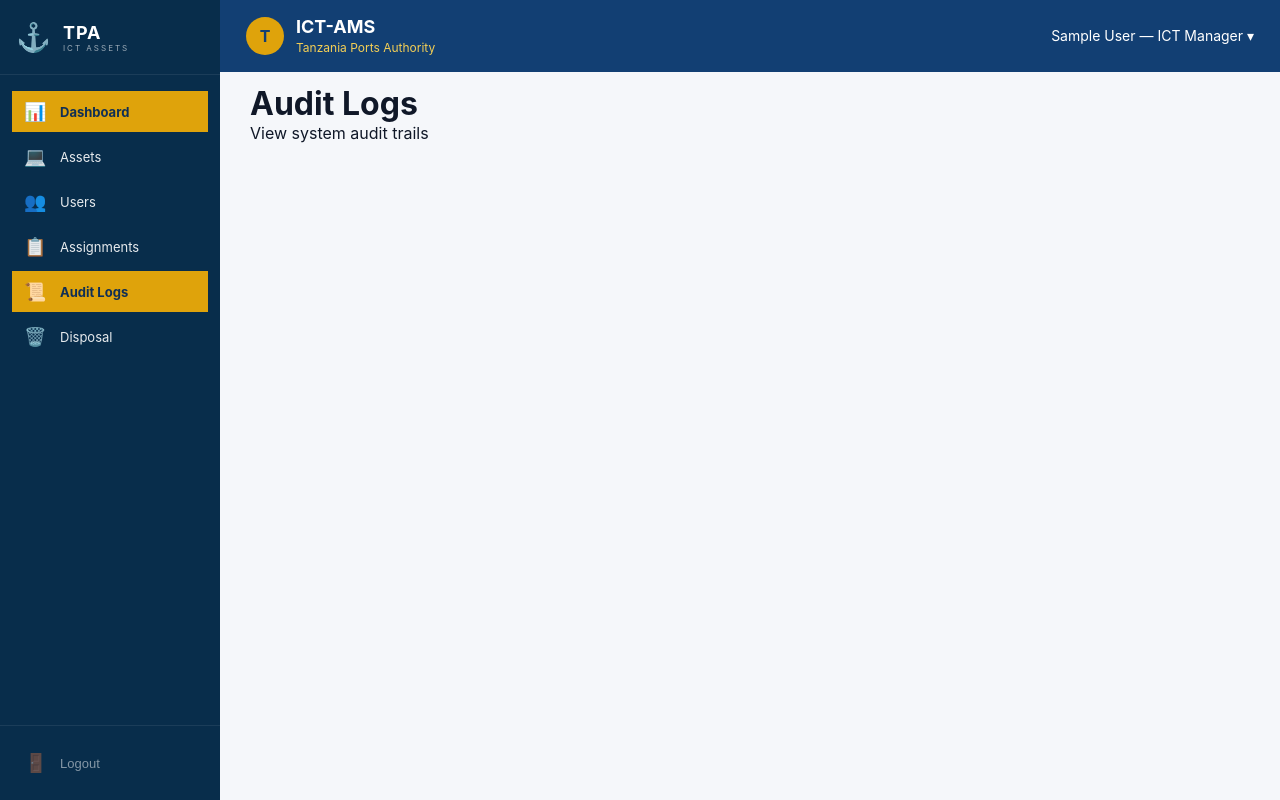
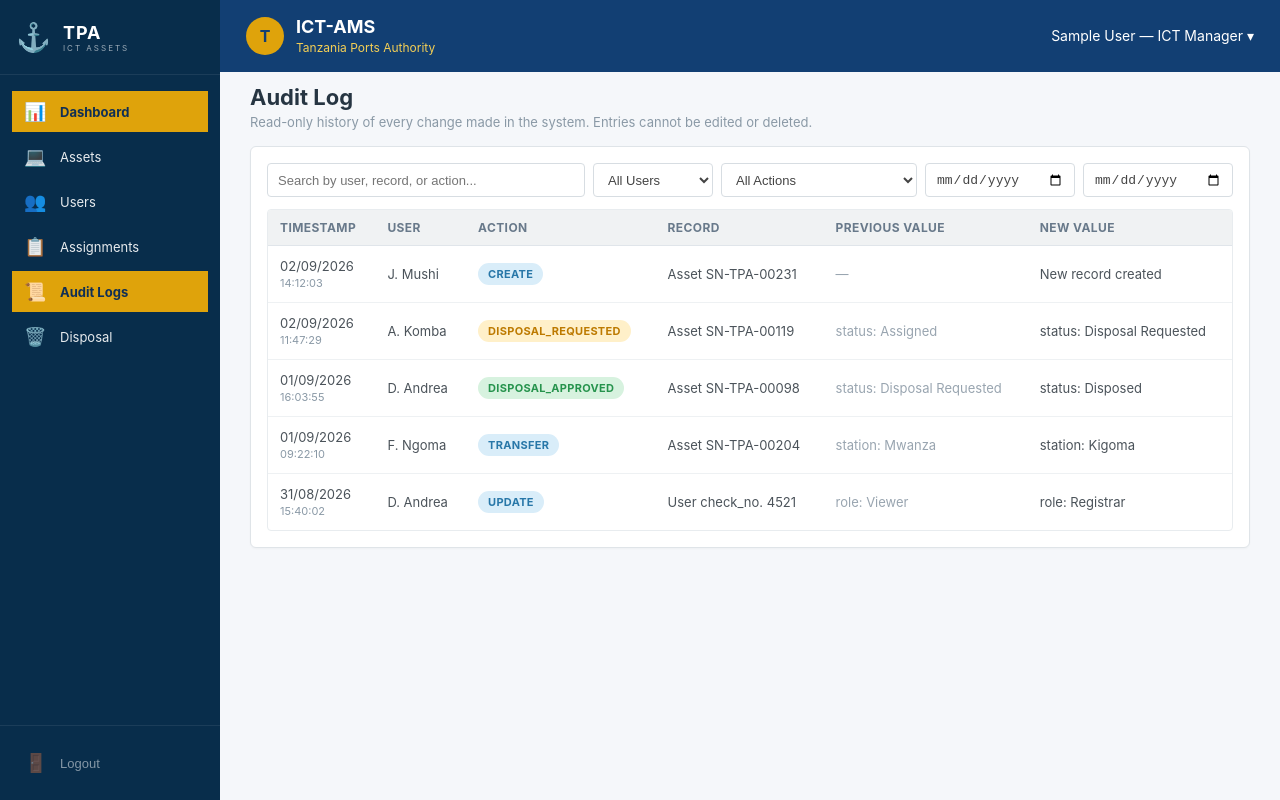
Before and after one commit to Eng-Digna/ICT-ASSETS-MANAGEMENT-SYSTEM, a Vue app in the folder frontend/: page /audit in a window 1280 px wide. Built offline with nearby package versions, Linux system fonts and the light colour scheme; sample sign-in values are in the browser's storage.

Commit message:
Update audit logs view

```diff
--- a/frontend/src/views/audit/AuditLogsView.vue
+++ b/frontend/src/views/audit/AuditLogsView.vue
@@ -1,3 +1,367 @@
 <template>
-  <div><h1>Audit Logs</h1><p>View system audit trails</p></div>
+  <div class="audit-page">
+
+    <!-- PAGE TITLE -->
+    <div class="page-title">
+      <h1>Audit Log</h1>
+      <p>
+        Read-only history of every change made in the system.
+        Entries cannot be edited or deleted.
+      </p>
+    </div>
+
+    <!-- AUDIT LOG CARD -->
+    <div class="audit-card">
+
+      <!-- FILTERS -->
+      <div class="filters">
+        <input
+          v-model="search"
+          type="text"
+          placeholder="Search by user, record, or action..."
+          class="search"
+        />
+
+        <select v-model="selectedUser">
+          <option value="">All Users</option>
+          <option v-for="user in users" :key="user" :value="user">
+            {{ user }}
+          </option>
+        </select>
+
+        <select v-model="selectedAction">
+          <option value="">All Actions</option>
+          <option v-for="action in actions" :key="action" :value="action">
+            {{ action }}
+          </option>
+        </select>
+
+        <input v-model="fromDate" type="date" />
+        <input v-model="toDate" type="date" />
+      </div>
+
+      <!-- TABLE -->
+      <div class="table-wrapper">
+        <table>
+          <thead>
+            <tr>
+              <th>Timestamp</th>
+              <th>User</th>
+              <th>Action</th>
+              <th>Record</th>
+              <th>Previous Value</th>
+              <th>New Value</th>
+            </tr>
+          </thead>
+
+          <tbody>
+            <tr v-for="log in filteredLogs" :key="log.id">
+              <td>
+                <div>{{ log.date }}</div>
+                <div class="time">{{ log.time }}</div>
+              </td>
+              <td>{{ log.user }}</td>
+              <td>
+                <span class="action-badge" :class="getActionClass(log.action)">
+                  {{ log.action }}
+                </span>
+              </td>
+              <td>{{ log.record }}</td>
+              <td class="muted">{{ log.previousValue }}</td>
+              <td>{{ log.newValue }}</td>
+            </tr>
+
+            <tr v-if="filteredLogs.length === 0">
+              <td colspan="6" class="no-results">No audit logs found.</td>
+            </tr>
+          </tbody>
+        </table>
+      </div>
+
+    </div>
+  </div>
 </template>
+
+<script>
+export default {
+  name: "AuditLogsView",
+
+  data() {
+    return {
+      search: "",
+      selectedUser: "",
+      selectedAction: "",
+      fromDate: "",
+      toDate: "",
+
+      users: ["J. Mushi", "A. Komba", "D. Andrea", "F. Ngoma"],
+
+      actions: [
+        "CREATE",
+        "DISPOSAL_REQUESTED",
+        "DISPOSAL_APPROVED",
+        "TRANSFER",
+        "UPDATE"
+      ],
+
+      logs: [
+        {
+          id: 1,
+          date: "02/09/2026",
+          time: "14:12:03",
+          user: "J. Mushi",
+          action: "CREATE",
+          record: "Asset SN-TPA-00231",
+          previousValue: "—",
+          newValue: "New record created"
+        },
+        {
+          id: 2,
+          date: "02/09/2026",
+          time: "11:47:29",
+          user: "A. Komba",
+          action: "DISPOSAL_REQUESTED",
+          record: "Asset SN-TPA-00119",
+          previousValue: "status: Assigned",
+          newValue: "status: Disposal Requested"
+        },
+        {
+          id: 3,
+          date: "01/09/2026",
+          time: "16:03:55",
+          user: "D. Andrea",
+          action: "DISPOSAL_APPROVED",
+          record: "Asset SN-TPA-00098",
+          previousValue: "status: Disposal Requested",
+          newValue: "status: Disposed"
+        },
+        {
+          id: 4,
+          date: "01/09/2026",
+          time: "09:22:10",
+          user: "F. Ngoma",
+          action: "TRANSFER",
+          record: "Asset SN-TPA-00204",
+          previousValue: "station: Mwanza",
+          newValue: "station: Kigoma"
+        },
+        {
+          id: 5,
+          date: "31/08/2026",
+          time: "15:40:02",
+          user: "D. Andrea",
+          action: "UPDATE",
+          record: "User check_no. 4521",
+          previousValue: "role: Viewer",
+          newValue: "role: Registrar"
+        }
+      ]
+    };
+  },
+
+  computed: {
+    filteredLogs() {
+      const searchText = this.search.toLowerCase().trim();
+
+      return this.logs.filter((log) => {
+        const matchesSearch =
+          !searchText ||
+          log.user.toLowerCase().includes(searchText) ||
+          log.action.toLowerCase().includes(searchText) ||
+          log.record.toLowerCase().includes(searchText) ||
+          log.previousValue.toLowerCase().includes(searchText) ||
+          log.newValue.toLowerCase().includes(searchText);
+
+        const matchesUser =
+          !this.selectedUser || log.user === this.selectedUser;
+
+        const matchesAction =
+          !this.selectedAction || log.action === this.selectedAction;
+
+        return matchesSearch && matchesUser && matchesAction;
+      });
+    }
+  },
+
+  methods: {
+    getActionClass(action) {
+      if (action === "CREATE") return "create";
+      if (action === "DISPOSAL_REQUESTED") return "disposal-requested";
+      if (action === "DISPOSAL_APPROVED") return "disposal-approved";
+      if (action === "TRANSFER") return "transfer";
+      if (action === "UPDATE") return "update";
+      return "";
+    }
+  }
+};
+</script>
+
+<style scoped>
+.audit-page {
+  max-width: 1280px;
+  margin: 0 auto;
+}
+
+/* =========================
+   PAGE TITLE
+========================= */
+.page-title h1 {
+  margin: 0;
+  font-size: 22px;
+  color: #263542;
+}
+
+.page-title p {
+  margin: 4px 0 16px;
+  font-size: 13px;
+  color: #8a99a6;
+}
+
+/* =========================
+   CARD
+========================= */
+.audit-card {
+  background: #ffffff;
+  border: 1px solid #dfe4e8;
+  border-radius: 6px;
+  padding: 16px;
+  box-shadow: 0 1px 2px rgba(0, 0, 0, 0.03);
+}
+
+/* =========================
+   FILTERS
+========================= */
+.filters {
+  display: flex;
+  gap: 8px;
+  flex-wrap: wrap;
+  margin-bottom: 12px;
+}
+
+.filters input,
+.filters select {
+  height: 34px;
+  border: 1px solid #d7dde2;
+  background: #ffffff;
+  border-radius: 4px;
+  padding: 0 10px;
+  font-size: 13px;
+  color: #444;
+  outline: none;
+  transition: border-color 0.15s, box-shadow 0.15s;
+}
+
+.filters input:focus,
+.filters select:focus {
+  border-color: #20a4df;
+  box-shadow: 0 0 0 2px rgba(32, 164, 223, 0.15);
+}
+
+.filters .search {
+  flex: 1;
+  min-width: 240px;
+}
+
+.filters select {
+  min-width: 120px;
+}
+
+.filters input[type="date"] {
+  width: 150px;
+}
+
+/* =========================
+   TABLE
+========================= */
+.table-wrapper {
+  overflow-x: auto;
+  border: 1px solid #e8ecef;
+  border-radius: 4px;
+}
+
+table {
+  width: 100%;
+  border-collapse: collapse;
+}
+
+thead {
+  background: #f0f2f3;
+}
+
+th {
+  text-align: left;
+  font-size: 12px;
+  font-weight: 700;
+  color: #68798a;
+  padding: 10px 12px;
+  text-transform: uppercase;
+  letter-spacing: 0.4px;
+  border-bottom: 1px solid #e0e5ea;
+}
+
+td {
+  padding: 12px;
+  font-size: 13px;
+  color: #4b535a;
+  border-bottom: 1px solid #eef1f3;
+  vertical-align: middle;
+}
+
+tbody tr:last-child td {
+  border-bottom: none;
+}
+
+tbody tr:hover {
+  background: #fafbfc;
+}
+
+.time {
+  font-size: 11px;
+  color: #8a99a6;
+  margin-top: 2px;
+}
+
+.muted {
+  color: #99a5b0;
+}
+
+/* =========================
+   BADGES
+========================= */
+.action-badge {
+  display: inline-block;
+  padding: 4px 10px;
+  border-radius: 12px;
+  font-size: 11px;
+  font-weight: 700;
+  white-space: nowrap;
+  letter-spacing: 0.3px;
+}
+
+.create,
+.transfer,
+.update {
+  background: #d9edf9;
+  color: #2877a8;
+}
+
+.disposal-requested {
+  background: #fff0c9;
+  color: #bd7a00;
+}
+
+.disposal-approved {
+  background: #d7f2df;
+  color: #26934d;
+}
+
+/* =========================
+   NO RESULTS
+========================= */
+.no-results {
+  text-align: center;
+  padding: 30px;
+  color: #8b969f;
+  font-size: 13px;
+}
+</style>
```
